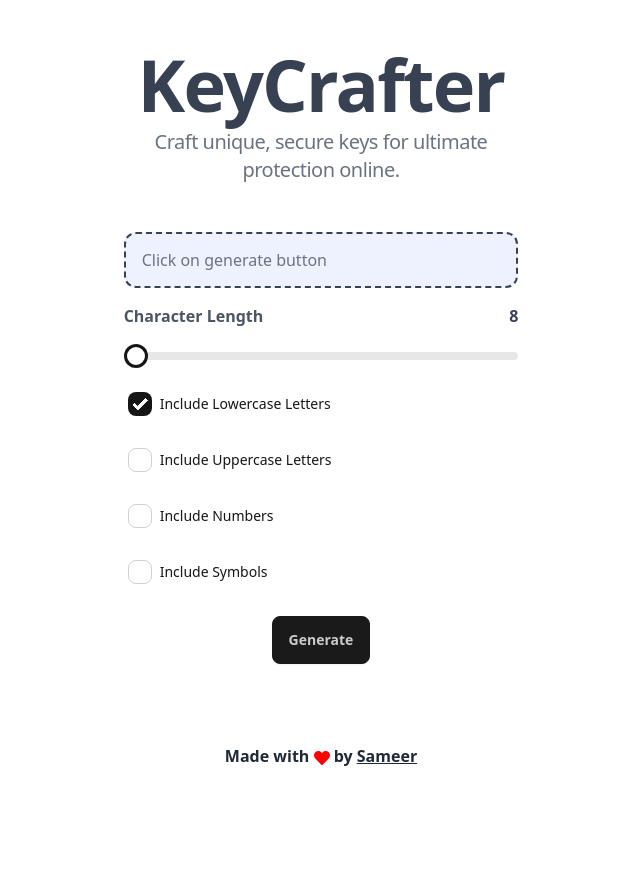
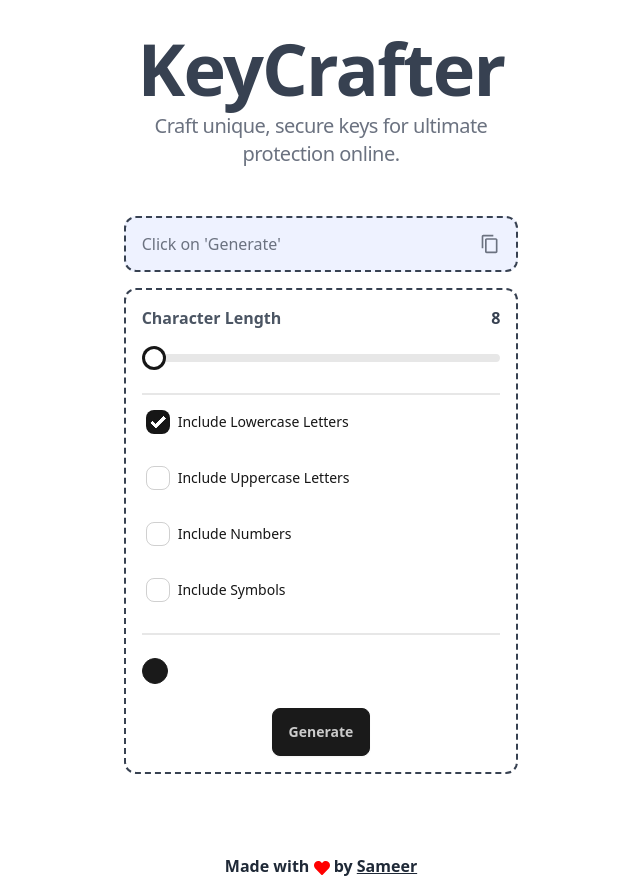
Before and after one commit to sameer60/key-crafter, a React (Vite) app: page / in a window 1280 px wide. Shown: the whole page, without its empty margins (319-959 px from the left). Before the commit the page ends 800 px from the top, so only its background shows below. Built offline with nearby package versions, Linux system fonts and the light colour scheme.

Commit message:
added strength and dividers.

```diff
--- a/src/App.jsx
+++ b/src/App.jsx
@@ -1,6 +1,7 @@
 import { getRandomChar } from "./utils";
 import toast, { Toaster } from "react-hot-toast";
 import { FaHeart } from "react-icons/fa";
+import { MdOutlineContentCopy } from "react-icons/md";
 import { useState } from "react";
 import {
   lowerCaseLetters,
@@ -13,6 +14,7 @@ import "./App.css";
 function App() {
   const [password, setPassword] = useState("");
   const [passwordLength, setPasswordLength] = useState(8);
+  const [strength, setStrength] = useState("");
   const [isLowercase, setIsLowercase] = useState(true);
   const [isUppercase, setIsUppercase] = useState(false);
   const [isNumbers, setIsNumbers] = useState(false);
@@ -60,6 +62,31 @@ function App() {
     }
     let finalPassword = generatedPassword.slice(0, passwordLength);
     setPassword(finalPassword);
+    calculateStrength();
+  }
+
+  function calculateStrength() {
+    let strengthCounter = 0;
+
+    // Increment strengthCounter based on conditions
+    if (password && passwordLength >= 12) strengthCounter++;
+    if (isLowercase) strengthCounter++;
+    if (isUppercase) strengthCounter++;
+    if (isNumbers) strengthCounter++;
+    if (isSymbols) strengthCounter++;
+
+    // Map strength levels
+    const strengthLabels = [
+      "", // 0
+      "very weak", // 1
+      "weak", // 2
+      "medium", // 3
+      "strong", // 4
+      "very strong", // 5
+    ];
+
+    // Set strength text based on strengthCounter
+    setStrength(strengthLabels[strengthCounter]);
   }
 
   const handleCopyToClipboard = () => {
@@ -89,12 +116,13 @@ function App() {
 
         <div
           onClick={handleCopyToClipboard}
-          className="bg-indigo-50 transition-colors rounded-xl h-14 border-2 border-dashed border-gray-700 w-full sm:w-4/5 md:w-1/2 text-gray-500 mx-auto flex items-center px-4 cursor-pointer overflow-hidden text-ellipsis whitespace-nowrap"
+          className="bg-indigo-50 transition-colors rounded-xl h-14 border-2 border-dashed border-gray-700 w-full sm:w-4/5 md:w-1/2 text-gray-500 mx-auto flex justify-between items-center px-4 cursor-pointer overflow-hidden text-ellipsis whitespace-nowrap"
         >
-          {password ? password : "Click on generate button"}
+          {password ? password : "Click on 'Generate'"}{" "}
+          <MdOutlineContentCopy size={20} />
         </div>
 
-        <div className="w-full sm:w-4/5 md:w-1/2 mx-auto">
+        <div className="w-full sm:w-4/5 md:w-1/2 mx-auto border-2 border-dashed border-gray-700 rounded-xl p-4">
           <div className="flex justify-between mb-4">
             <h3 className="font-semibold text-gray-600">Character Length</h3>
             <h4 className="font-bold text-gray-700">{passwordLength}</h4>
@@ -107,6 +135,7 @@ function App() {
             className="range w-full mb-4"
             onChange={(e) => setPasswordLength(e.target.value)}
           />
+          <div className="divider m-0"></div>
 
           <div className="grid gap-4">
             {conditions.map((item, idx) => (
@@ -122,6 +151,10 @@ function App() {
                 </label>
               </div>
             ))}
+            <div className="divider m-0"></div>
+            <div className="badge badge-neutral p-3 flex justify-center items-center font-semibold tracking-tight">
+              {strength}
+            </div>
           </div>
 
           <div className="flex justify-center mt-6">
@@ -135,7 +168,11 @@ function App() {
       <footer className="mt-10 md:mt-20 mb-4">
         <h2 className="text-center text-gray-800 font-semibold">
           Made with <FaHeart className="inline" color="red" /> by{" "}
-          <a href="https://sameer-frontend-dev.vercel.app/" className="link">
+          <a
+            href="https://sameer-frontend-dev.vercel.app/"
+            target="_blank"
+            className="link"
+          >
             Sameer
           </a>
         </h2>
```
